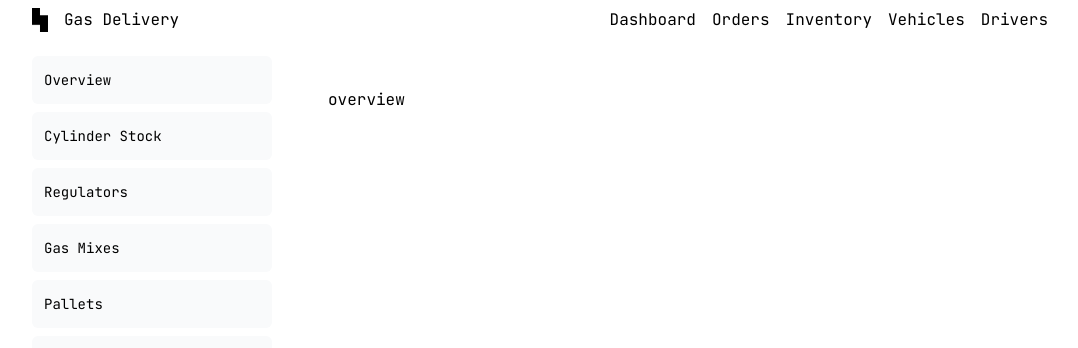
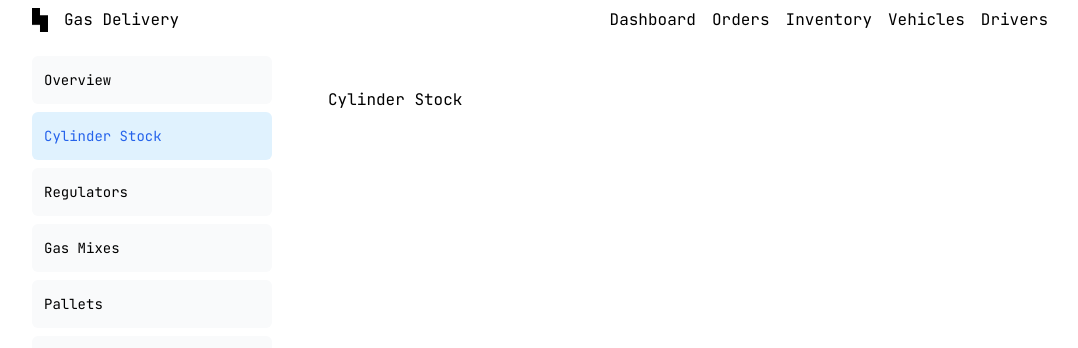
Before and after one commit to arceprogramando/prueba-tecnica-front, a Next.js app: page / in a window 1280 px wide. Shown: the top 348 px of the page, without its empty margins (104-1182 px from the left). Built offline with nearby package versions, Linux system fonts and the light colour scheme.

Commit message:
feat(technical-test): :lipstick: update ui with static highlight "Cylinder Stock"

```diff
--- a/src/app/page.tsx
+++ b/src/app/page.tsx
@@ -2,7 +2,7 @@
   return (
     <>
       <div className="max-w-5xl mx-auto">
-       overview
+        <h2>Cylinder Stock</h2>
       </div>
     </>
   );
--- a/src/app/ui/dashboard/nav-links.tsx
+++ b/src/app/ui/dashboard/nav-links.tsx
@@ -1,12 +1,13 @@
+'use client';
+import clsx from 'clsx';
+import Link from 'next/link';
+
 const links = [
-  { name: 'Overview', href: '/overview' },
-  {
-    name: 'Cylinder Stock',
-    href: '/overview',
-  },
-  { name: 'Regulators', href: '/overview' },
-  { name: 'Gas Mixes', href: '/overview' },
-  { name: 'Pallets', href: '/overview' },
+  { name: 'Overview', href: '/' },
+  { name: 'Cylinder Stock', href: '/' },
+  { name: 'Regulators', href: '/' },
+  { name: 'Gas Mixes', href: '/' },
+  { name: 'Pallets', href: '/' },
 ];
 
 export default function NavLinks() {
@@ -14,13 +15,18 @@
     <>
       {links.map((link) => {
         return (
-          <a
+          <Link
             key={link.name}
             href={link.href}
-            className="flex h-[48px] grow items-center justify-center gap-2 rounded-md bg-gray-50 p-3 text-sm font-medium hover:bg-sky-100 hover:text-blue-600 md:flex-none md:justify-start md:p-2 md:px-3"
+            className={clsx(
+              'flex h-[48px] grow items-center justify-center gap-2 rounded-md bg-gray-50 p-3 text-sm font-medium hover:bg-sky-100 hover:text-blue-600 md:flex-none md:justify-start md:p-2 md:px-3',
+              {
+                'bg-sky-100 text-blue-600': link.name === 'Cylinder Stock',
+              },
+            )}
           >
             <p className="hidden md:block">{link.name}</p>
-          </a>
+          </Link>
         );
       })}
     </>
```
Also changed, not shown: package.json (+6 -5 lines), 1 other file (tests, documents, lock files or other folders).
